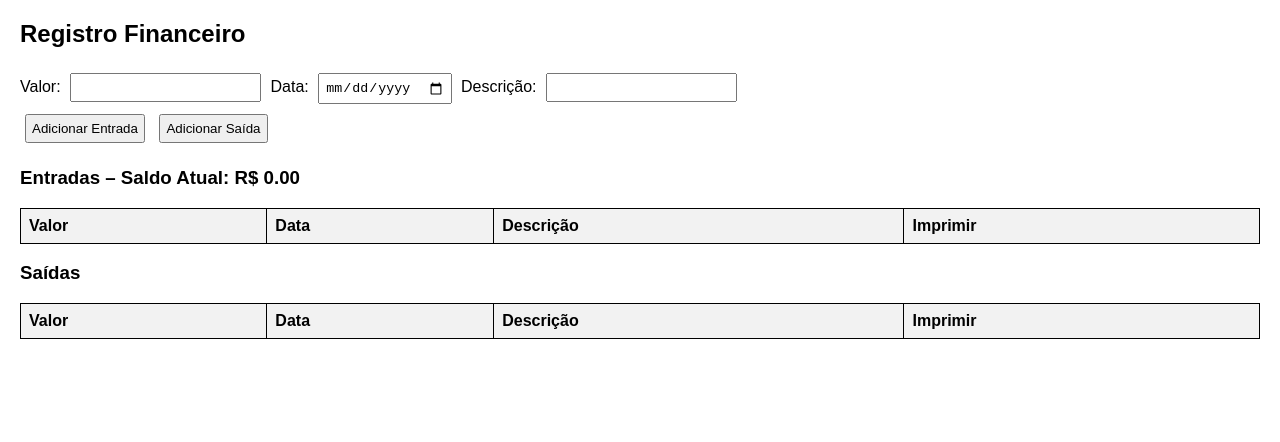
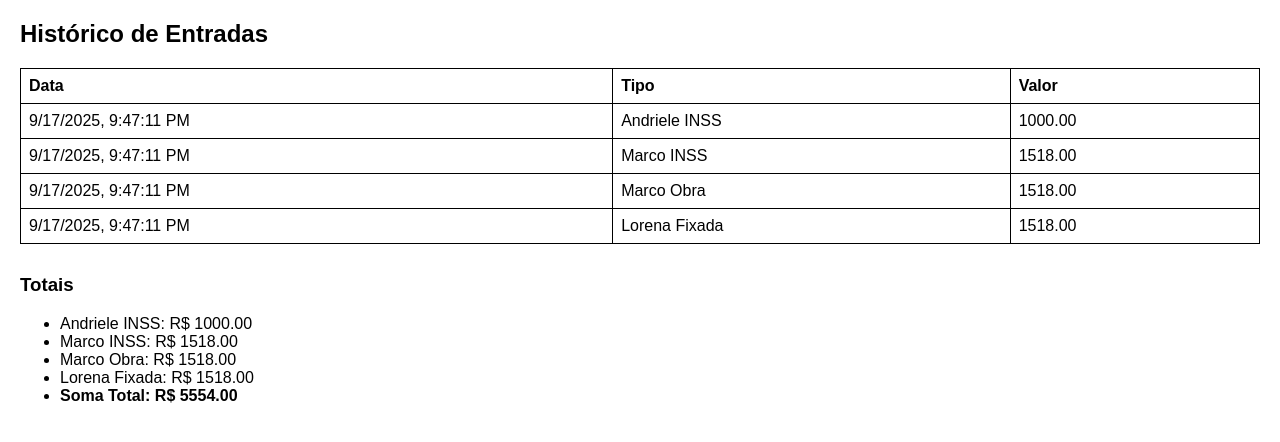
Before and after one commit to 9481A24/Contabilidade, a plain HTML site: page index.html in a window 1280 px wide. Drawn offline with Linux system fonts and the light colour scheme.

Commit message:
Update index.html

```diff
--- a/index.html
+++ b/index.html
@@ -3,125 +3,74 @@
 <head>
 <meta charset="UTF-8">
 <meta name="viewport" content="width=device-width, initial-scale=1.0">
-<title>Controle Financeiro</title>
+<title>Controle de Entradas Automático</title>
 <style>
   body { font-family: Arial, sans-serif; margin: 20px; }
-  input, button { margin: 5px; padding: 5px; }
-  table { border-collapse: collapse; width: 100%; margin-top: 10px; }
+  table { border-collapse: collapse; width: 100%; margin-top: 20px; }
   th, td { border: 1px solid #000; padding: 8px; text-align: left; }
-  th { background-color: #f2f2f2; }
-  button.imprimir { padding: 3px 6px; font-size: 12px; }
+  h3 { margin-top: 30px; }
 </style>
 </head>
 <body>
 
-<h2>Registro Financeiro</h2>
+<h2>Histórico de Entradas</h2>
 
-<label>Valor: </label>
-<input type="number" id="valor" step="0.01">
-<label>Data: </label>
-<input type="date" id="data">
-<label>Descrição: </label>
-<input type="text" id="descricao">
-<br>
-<button onclick="adicionarEntrada()">Adicionar Entrada</button>
-<button onclick="adicionarSaida()">Adicionar Saída</button>
-
-<h3 id="tituloEntradas">Entradas – Saldo Atual: R$ 0.00</h3>
 <table id="tabelaEntradas">
   <tr>
+    <th>Data</th>
+    <th>Tipo</th>
     <th>Valor</th>
-    <th>Data</th>
-    <th>Descrição</th>
-    <th>Imprimir</th>
   </tr>
 </table>
 
-<h3>Saídas</h3>
-<table id="tabelaSaidas">
-  <tr>
-    <th>Valor</th>
-    <th>Data</th>
-    <th>Descrição</th>
-    <th>Imprimir</th>
-  </tr>
-</table>
+<h3>Totais</h3>
+<ul id="totais"></ul>
 
 <script>
-let saldo = 0; // saldo só para entradas
+const entradas = [
+  { tipo: "Andriele INSS", valor: 1000 },
+  { tipo: "Marco INSS", valor: 1518 },
+  { tipo: "Marco Obra", valor: 1518 },
+  { tipo: "Lorena Fixada", valor: 1518 }
+];
 
-function atualizarTituloEntradas() {
-  document.getElementById("tituloEntradas").innerText = `Entradas – Saldo Atual: R$ ${saldo.toFixed(2)}`;
+const totais = {};
+let somaTotal = 0;
+
+const tabela = document.getElementById('tabelaEntradas');
+const ulTotais = document.getElementById('totais');
+
+entradas.forEach(entrada => {
+  // Adiciona linha na tabela
+  const novaLinha = tabela.insertRow();
+  const celulaData = novaLinha.insertCell(0);
+  const celulaTipo = novaLinha.insertCell(1);
+  const celulaValor = novaLinha.insertCell(2);
+
+  const dataAtual = new Date();
+  celulaData.innerText = dataAtual.toLocaleString();
+  celulaTipo.innerText = entrada.tipo;
+  celulaValor.innerText = entrada.valor.toFixed(2);
+
+  // Calcula total por tipo
+  totais[entrada.tipo] = (totais[entrada.tipo] || 0) + entrada.valor;
+
+  // Soma geral
+  somaTotal += entrada.valor;
+});
+
+// Exibe totais por tipo
+for(const tipo in totais){
+  const li = document.createElement('li');
+  li.innerText = `${tipo}: R$ ${totais[tipo].toFixed(2)}`;
+  ulTotais.appendChild(li);
 }
 
-function adicionarEntrada() {
-  const valor = parseFloat(document.getElementById("valor").value);
-  const data = document.getElementById("data").value;
-  const descricao = document.getElementById("descricao").value;
-
-  if(!isNaN(valor) && data && descricao) {
-    saldo += valor;
-
-    const tabela = document.getElementById("tabelaEntradas");
-    const row = tabela.insertRow();
-    row.insertCell(0).innerText = valor.toFixed(2);
-    row.insertCell(1).innerText = data;
-    row.insertCell(2).innerText = descricao;
-
-    const imprimirBtn = document.createElement("button");
-    imprimirBtn.innerText = "Imprimir";
-    imprimirBtn.className = "imprimir";
-    imprimirBtn.onclick = () => imprimirRegistro(valor, data, descricao, saldo);
-    row.insertCell(3).appendChild(imprimirBtn);
-
-    atualizarTituloEntradas();
-    limparCampos();
-  } else {
-    alert("Preencha todos os campos corretamente!");
-  }
-}
-
-function adicionarSaida() {
-  const valor = parseFloat(document.getElementById("valor").value);
-  const data = document.getElementById("data").value;
-  const descricao = document.getElementById("descricao").value;
-
-  if(!isNaN(valor) && data && descricao) {
-    const tabela = document.getElementById("tabelaSaidas");
-    const row = tabela.insertRow();
-    row.insertCell(0).innerText = valor.toFixed(2);
-    row.insertCell(1).innerText = data;
-    row.insertCell(2).innerText = descricao;
-
-    const imprimirBtn = document.createElement("button");
-    imprimirBtn.innerText = "Imprimir";
-    imprimirBtn.className = "imprimir";
-    imprimirBtn.onclick = () => imprimirRegistro(-valor, data, descricao);
-    row.insertCell(3).appendChild(imprimirBtn);
-
-    limparCampos();
-  } else {
-    alert("Preencha todos os campos corretamente!");
-  }
-}
-
-function imprimirRegistro(valor, data, descricao, saldoAtual = null) {
-  const novaJanela = window.open('', '', 'width=400,height=300');
-  novaJanela.document.write('<h3>Comprovante</h3>');
-  novaJanela.document.write('<p><strong>Valor:</strong> R$ ' + Math.abs(valor).toFixed(2) + '</p>');
-  novaJanela.document.write('<p><strong>Data:</strong> ' + data + '</p>');
-  novaJanela.document.write('<p><strong>Descrição:</strong> ' + descricao + '</p>');
-  if(saldoAtual !== null){
-    novaJanela.document.write('<p><strong>Saldo após Entrada:</strong> R$ ' + saldoAtual.toFixed(2) + '</p>');
-  }
-  novaJanela.document.write('<script>window.print();<\/script>');
-}
-
-function limparCampos() {
-  document.getElementById("valor").value = "";
-  document.getElementById("data").value = "";
-  document.getElementById("descricao").value = "";
-}
+// Exibe soma geral
+const liTotal = document.createElement('li');
+liTotal.innerText = `Soma Total: R$ ${somaTotal.toFixed(2)}`;
+liTotal.style.fontWeight = 'bold';
+ulTotais.appendChild(liTotal);
 </script>
 
 </body>
```
